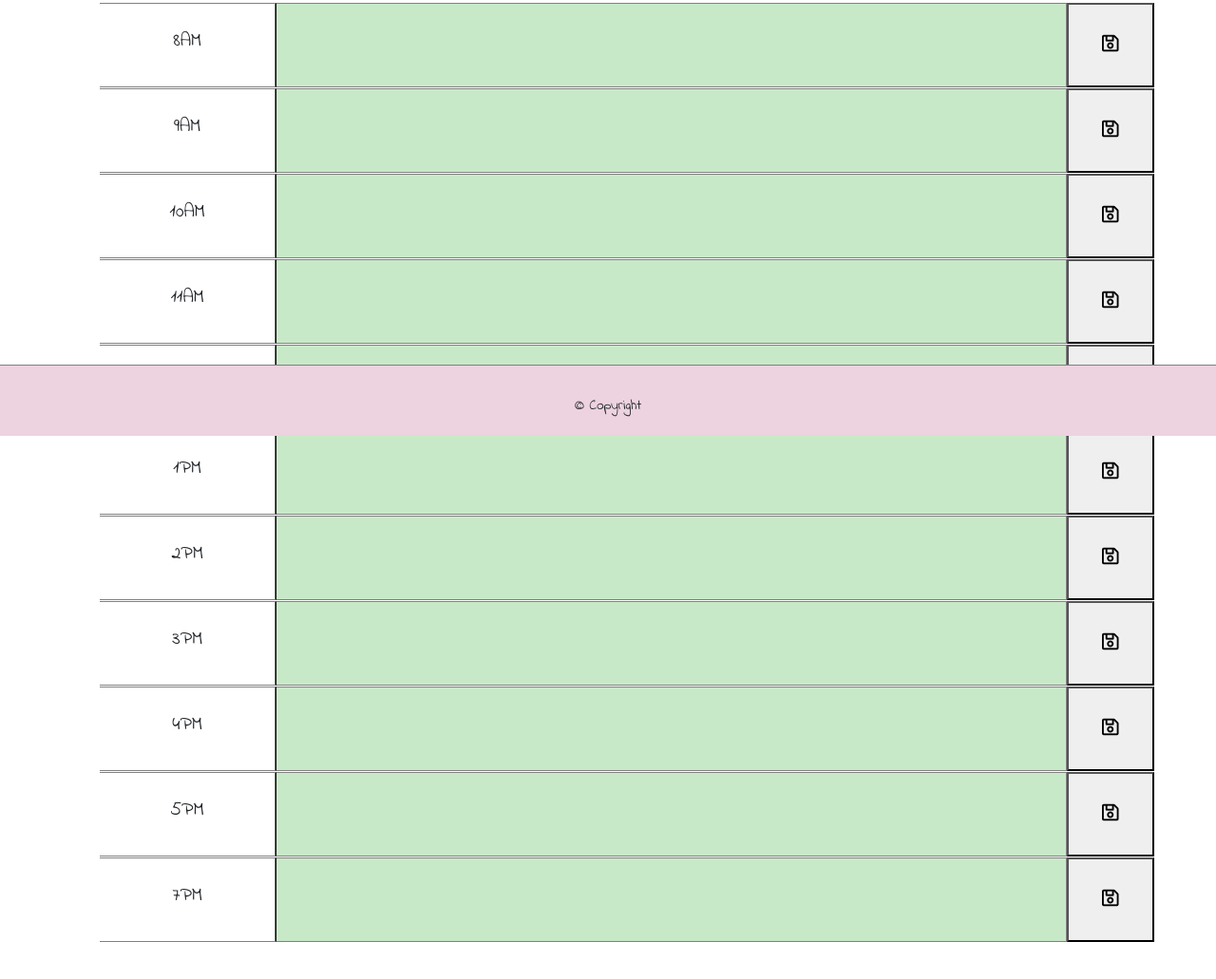
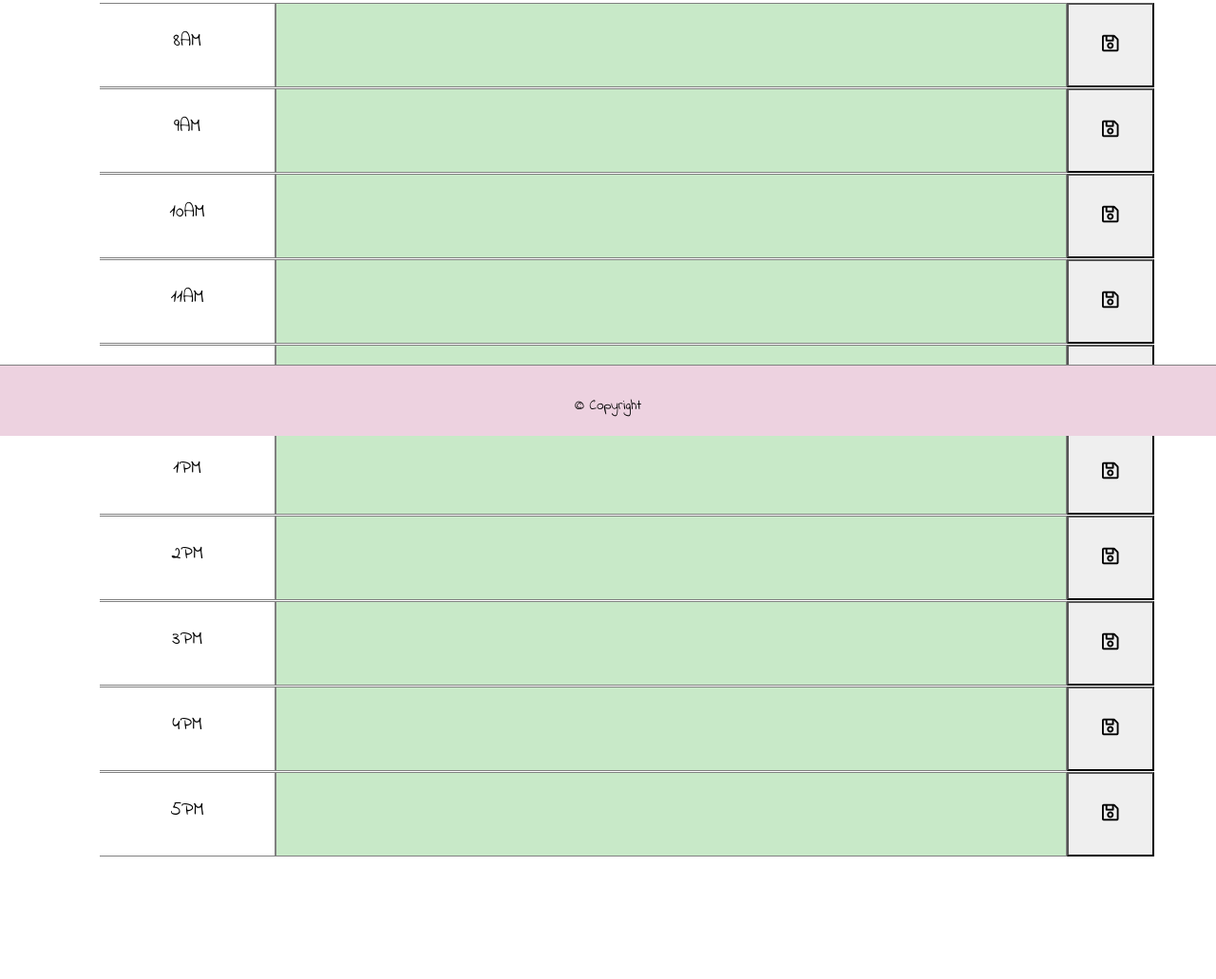
Before and after one commit to miadehaan/Daily_Planner, a plain HTML site: page index.html in a window 1280 px wide. Shown: the part 341-1372 px from the top of the page at 95% size. Drawn offline with nearby package versions, Linux system fonts and the light colour scheme.

Commit message:
test hour block '7pm' removed

```diff
--- a/Assets/style.css
+++ b/Assets/style.css
@@ -4,6 +4,7 @@ body {
     padding: 0;
     line-height: 1;
     font-size: 20px;
+    color: black;
 }
 
 /* Header ------------------------------------- */
@@ -47,8 +48,6 @@ textarea {
     border: none;
     border: 1px solid grey;
     resize: none;
-    color: #000000;
-    border-left: 1px solid black;
     padding: 10px;
   }
 
--- a/index.html
+++ b/index.html
@@ -98,14 +98,6 @@
                         <button class="saveBtn col-sm-1 col-2"> <i class="far fa-save"></i> </button>
                     </div>
 
-                    <!-- TESTING PURPOSES -->
-                    <div class="row time-block">
-                        <!-- 7PM content -->
-                        <section id="19" class="hourBlock col-sm-2 col-2">7PM</section>
-                        <textarea class="taskField col-sm-9 col-8"> </textarea>
-                        <button class="saveBtn col-sm-1 col-2"> <i class="far fa-save"></i> </button>
-                    </div>
-
             </article>
         <!-- </div> -->
     </main>
```
